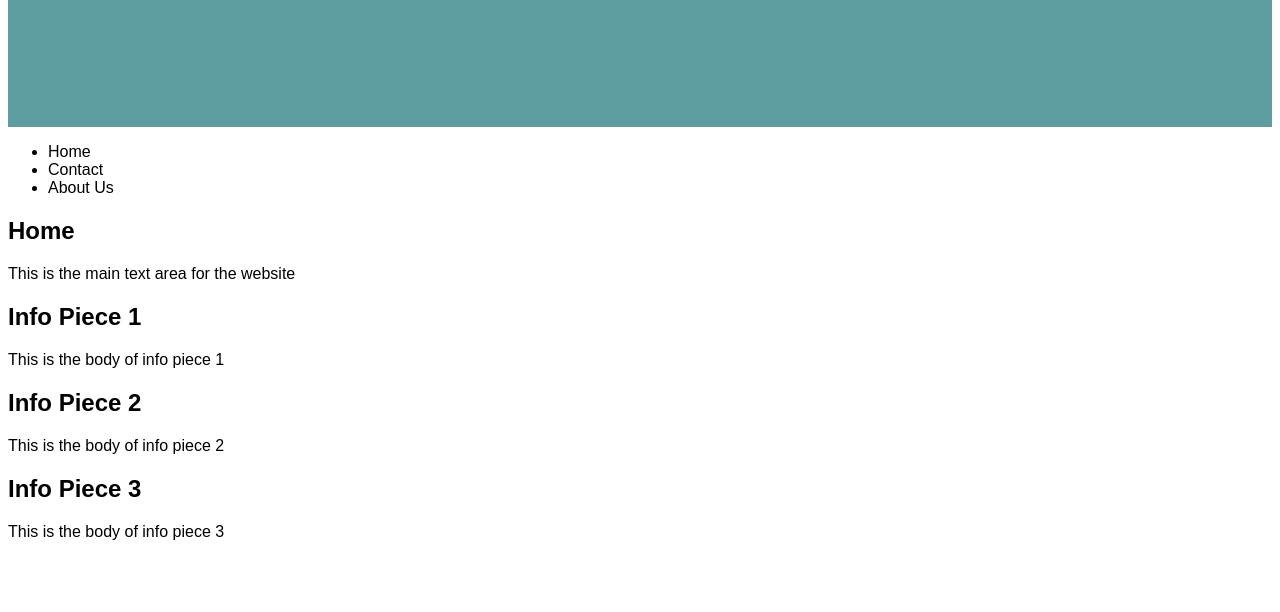
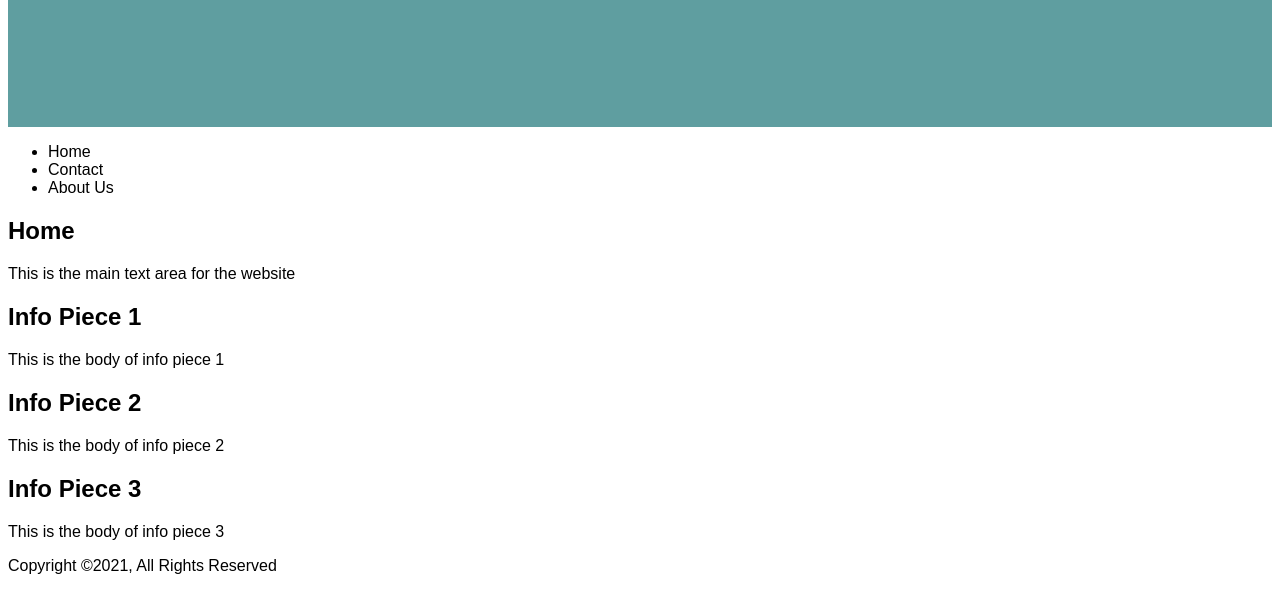
Before and after one commit to GraysonCordie/cs162_gc_wk6_lecture, a plain HTML site: page index.html in a window 1280 px wide. Shown: the part 94-706 px from the top of the page. Drawn offline with Linux system fonts and the light colour scheme.

Commit message:
Added footer to page

```diff
--- a/index.html
+++ b/index.html
@@ -34,5 +34,8 @@
                 </div>
             </div>
         </div>
+        <footer>
+            <p>Copyright &copy;2021, All Rights Reserved</p>
+        </footer>
     </body>
 </html>
```
